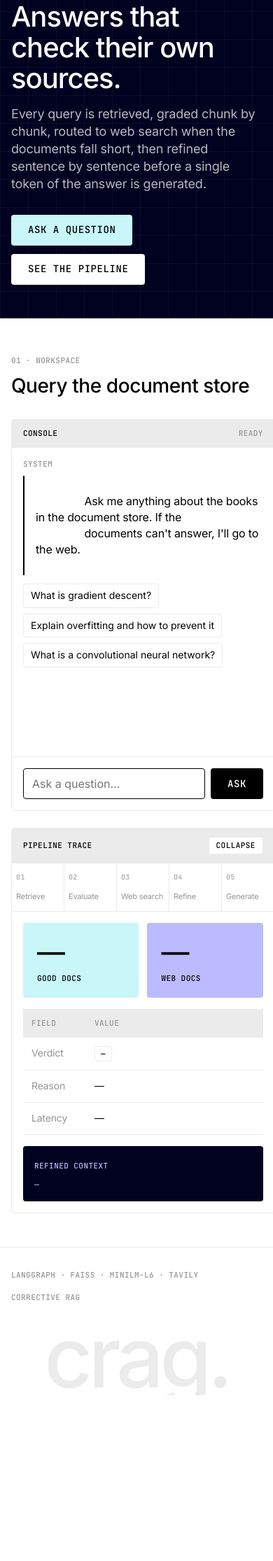
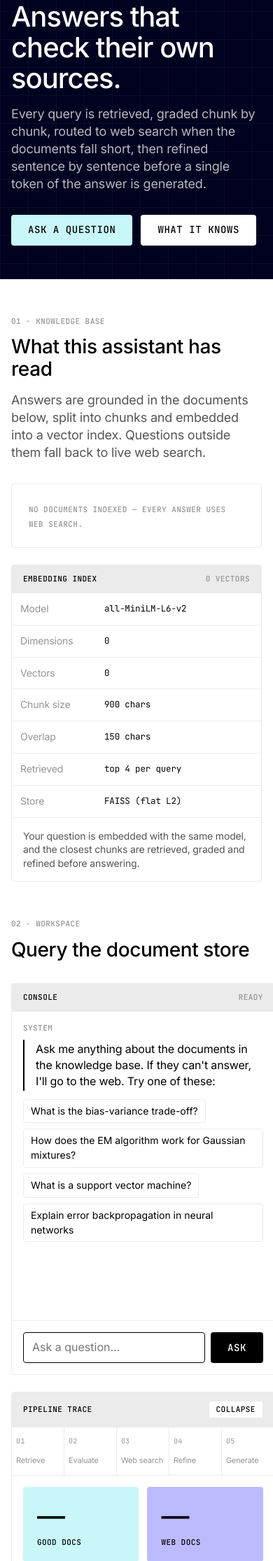
Before and after one commit to Aditya365x/CRAG, a FastAPI app: page / in a window 390 px wide. Shown: the part 485-2716 px from the top of the page at 70% size. Before the commit the page ends 2479 px from the top, so only its background shows below. Run offline with FastAPI, Linux system fonts and the light colour scheme; parts of the project's set-up code (start-up, migrations or seed data) failed here and were passed over.

Commit message:
Show users the knowledge base and embedding setup
- GET /documents returns indexed documents (title, author, pages, chunks,
  chapters from the PDF outline) and the embedding index details
- New "Knowledge base" UI section and book-specific example questions
- Fix stray indentation in the console welcome message

```diff
--- a/app/main.py
+++ b/app/main.py
@@ -6,7 +6,7 @@
 
 from app.schemas import AskRequest, AskResponse
 from app.pipeline import build_graph
-from app.document_store import get_vector_store
+from app.document_store import get_knowledge_base
 app = FastAPI(title="CRAG — Corrective RAG")
 
 # Serve static assets & templates
@@ -21,8 +21,14 @@
 @app.on_event("startup")
 def startup():
     global _graph
-    get_vector_store()
+    get_knowledge_base()  # loads the vector store too
     _graph = build_graph()
+
+
+@app.get("/documents")
+def documents():
+    """What the app knows: indexed documents and how they were embedded."""
+    return get_knowledge_base()
 
 
 @app.get("/health")
--- a/app/static/script.js
+++ b/app/static/script.js
@@ -135,15 +135,97 @@
     }
   }
 
+  /* ── Knowledge base ── */
+  function el(tag, className, text) {
+    const node = document.createElement(tag);
+    if (className) node.className = className;
+    if (text !== undefined) node.textContent = text;
+    return node;
+  }
+
+  function renderDocs(docs) {
+    const wrap = document.getElementById("kbDocs");
+    wrap.innerHTML = "";
+    if (!docs.length) {
+      const card = el("div", "card kb-doc");
+      card.appendChild(el("span", "mono-label muted", "No documents indexed — every answer uses web search."));
+      wrap.appendChild(card);
+      return;
+    }
+    docs.forEach((d, i) => {
+      const card = el("article", "card kb-doc");
+      card.appendChild(el("span", "mono-label muted", `Source ${String(i + 1).padStart(2, "0")} · ${d.file}`));
+      card.appendChild(el("h3", "", d.title));
+      if (d.author) card.appendChild(el("div", "author", d.author));
+
+      const meta = el("div", "kb-meta");
+      meta.appendChild(el("span", "tag", `${d.pages} pages`));
+      meta.appendChild(el("span", "tag tag-mint", `${d.chunks.toLocaleString()} chunks`));
+      if (d.chapters.length) meta.appendChild(el("span", "tag tag-peri", `${d.chapters.length} chapters`));
+      card.appendChild(meta);
+
+      if (d.chapters.length) {
+        card.appendChild(el("span", "mono-label muted kb-chapters-label", "Topics covered"));
+        const list = el("ol", "kb-chapters");
+        d.chapters.forEach((c) => list.appendChild(el("li", "", c)));
+        card.appendChild(list);
+      }
+      wrap.appendChild(card);
+    });
+  }
+
+  function renderSpec(e) {
+    document.getElementById("kbVectors").textContent = `${e.vectors.toLocaleString()} vectors`;
+    const rows = [
+      ["Model", e.model],
+      ["Dimensions", e.dimensions],
+      ["Vectors", e.vectors.toLocaleString()],
+      ["Chunk size", `${e.chunk_size} chars`],
+      ["Overlap", `${e.chunk_overlap} chars`],
+      ["Retrieved", `top ${e.top_k} per query`],
+      ["Store", e.vector_store],
+    ];
+    const body = document.getElementById("kbSpec");
+    body.innerHTML = "";
+    rows.forEach(([k, v]) => {
+      const tr = el("tr");
+      tr.appendChild(el("td", "", k));
+      tr.appendChild(el("td", "", String(v)));
+      body.appendChild(tr);
+    });
+  }
+
+  function renderChips(questions) {
+    const chips = document.getElementById("chips");
+    chips.innerHTML = "";
+    questions.forEach((q) => {
+      const chip = el("button", "chip", q);
+      chip.type = "button";
+      chip.addEventListener("click", () => {
+        input.value = q;
+        ask();
+      });
+      chips.appendChild(chip);
+    });
+  }
+
+  async function loadKnowledgeBase() {
+    try {
+      const res = await fetch("/documents");
+      if (!res.ok) throw new Error(`HTTP ${res.status}`);
+      const kb = await res.json();
+      renderDocs(kb.documents);
+      renderSpec(kb.embeddings);
+      renderChips(kb.example_questions);
+    } catch (err) {
+      document.getElementById("kbDocs").innerHTML =
+        '<div class="card kb-doc"><span class="mono-label muted">Could not load the knowledge base.</span></div>';
+    }
+  }
+
   /* ── Events ── */
   form.addEventListener("submit", ask);
-
-  document.querySelectorAll(".chip").forEach((chip) =>
-    chip.addEventListener("click", () => {
-      input.value = chip.textContent;
-      ask();
-    })
-  );
+  loadKnowledgeBase();
 
   metaClose.addEventListener("click", () => {
     const trace = document.querySelector(".trace");
--- a/app/static/style.css
+++ b/app/static/style.css
@@ -165,6 +165,62 @@
 .blueprint-marks line { stroke: rgba(255, 255, 255, 0.18); stroke-dasharray: 3 5; }
 .blueprint-marks text { fill: rgba(255, 255, 255, 0.45); }
 
+/* ── Knowledge base band ── */
+.knowledge { padding: 80px 0 0; }
+.section-lead {
+  margin-top: 16px;
+  max-width: 640px;
+  font-size: 18px;
+  line-height: 25px;
+  letter-spacing: -0.18px;
+  color: #555;
+}
+.kb-grid {
+  display: grid;
+  grid-template-columns: minmax(0, 1.5fr) minmax(0, 1fr);
+  gap: 24px;
+  align-items: start;
+}
+.kb-docs { display: flex; flex-direction: column; gap: 16px; }
+.kb-doc { padding: 24px; }
+.kb-doc h3 {
+  font-size: 22px;
+  font-weight: 500;
+  line-height: 26px;
+  letter-spacing: -0.22px;
+  margin: 10px 0 4px;
+}
+.kb-doc .author { color: var(--body); }
+.kb-meta { display: flex; gap: 8px; flex-wrap: wrap; margin-top: 16px; }
+.tag {
+  font-family: var(--mono);
+  font-size: 11px;
+  font-weight: 500;
+  letter-spacing: 0.04em;
+  text-transform: uppercase;
+  padding: 3px 8px;
+  border-radius: var(--r-sm);
+  background: var(--hairline);
+}
+.tag-mint { background: var(--mint); }
+.tag-peri { background: var(--periwinkle); }
+.kb-chapters-label { display: block; margin: 20px 0 10px; }
+.kb-chapters {
+  list-style: none;
+  display: grid;
+  grid-template-columns: repeat(2, minmax(0, 1fr));
+  border-top: 1px solid var(--hairline);
+}
+.kb-chapters li {
+  padding: 8px 0;
+  border-bottom: 1px solid var(--hairline);
+  font-size: 14px;
+}
+.kb-chapters li:nth-child(odd) { padding-right: 16px; }
+.kb-spec .table td:first-child { width: 120px; }
+.kb-spec .table td:last-child { font-family: var(--mono); font-size: 12.5px; }
+.kb-note { padding: 16px; font-size: 14px; line-height: 19.6px; color: #555; }
+
 /* ── Workspace band ── */
 .workspace { padding: 80px 0; }
 .section-head { margin-bottom: 32px; }
@@ -229,6 +285,7 @@
   padding: 2px 0 2px 16px;
 }
 .message.bot.error .bubble { border-left-color: var(--orange); }
+.message.welcome .bubble { white-space: normal; }
 
 .message.loading .bubble {
   border-left-color: var(--hairline);
@@ -395,7 +452,8 @@
 @media (max-width: 991px) {
   .hero-inner { grid-template-columns: 1fr; }
   .hero-art { order: -1; max-width: 420px; }
-  .grid { grid-template-columns: 1fr; }
+  .grid,
+  .kb-grid { grid-template-columns: 1fr; }
 }
 
 @media (max-width: 767px) {
@@ -406,6 +464,9 @@
   .hero h1 { font-size: 40px; line-height: 44px; letter-spacing: -1px; }
   .section-head h2 { font-size: 28px; line-height: 32px; letter-spacing: -0.42px; }
   .workspace { padding: 48px 0; }
+  .knowledge { padding: 48px 0 0; }
+  .kb-chapters { grid-template-columns: 1fr; }
+  .kb-chapters li:nth-child(odd) { padding-right: 0; }
   .console { height: 560px; }
   .chat { padding: 16px; }
   .btn { min-height: 44px; }
--- a/app/templates/index.html
+++ b/app/templates/index.html
@@ -15,6 +15,7 @@
     <div class="container nav-inner">
       <a class="logo" href="/">crag<span class="logo-dot">.</span></a>
       <div class="nav-links">
+        <a href="#knowledge">Knowledge base</a>
         <a href="#workspace">Workspace</a>
         <a href="#pipeline">Pipeline</a>
         <a href="/docs">API</a>
@@ -36,7 +37,7 @@
         </p>
         <div class="hero-ctas">
           <a class="btn btn-mint" href="#workspace">Ask a question</a>
-          <a class="btn btn-white" href="#pipeline">See the pipeline</a>
+          <a class="btn btn-white" href="#knowledge">What it knows</a>
         </div>
       </div>
       <div class="hero-art" aria-hidden="true">
@@ -64,11 +65,48 @@
     </div>
   </header>
 
+  <!-- ── Knowledge base ── -->
+  <section id="knowledge" class="knowledge">
+    <div class="container">
+      <div class="section-head">
+        <span class="eyebrow eyebrow-light">01 · Knowledge base</span>
+        <h2>What this assistant has read</h2>
+        <p class="section-lead">
+          Answers are grounded in the documents below, split into chunks and
+          embedded into a vector index. Questions outside them fall back to
+          live web search.
+        </p>
+      </div>
+
+      <div class="kb-grid">
+        <div class="kb-docs" id="kbDocs">
+          <div class="card kb-doc kb-loading"><span class="mono-label muted">Loading documents…</span></div>
+        </div>
+
+        <aside class="card kb-spec">
+          <div class="card-head">
+            <span class="mono-label">Embedding index</span>
+            <span class="mono-label muted" id="kbVectors">—</span>
+          </div>
+          <table class="table">
+            <tbody id="kbSpec">
+              <tr><td colspan="2" class="muted">—</td></tr>
+            </tbody>
+          </table>
+          <p class="kb-note">
+            Your question is embedded with the same model, and the closest
+            chunks are retrieved, graded and refined before answering.
+          </p>
+        </aside>
+      </div>
+    </div>
+  </section>
+
   <!-- ── Workspace ── -->
   <main id="workspace" class="workspace">
     <div class="container">
       <div class="section-head">
-        <span class="eyebrow eyebrow-light">01 · Workspace</span>
+        <span class="eyebrow eyebrow-light">02 · Workspace</span>
         <h2>Query the document store</h2>
       </div>
 
@@ -84,14 +122,10 @@
             <div class="message bot welcome">
               <span class="mono-label muted">System</span>
               <div class="bubble">
-                Ask me anything about the books in the document store. If the
-                documents can't answer, I'll go to the web.
+                Ask me anything about the documents in the knowledge base. If
+                they can't answer, I'll go to the web. Try one of these:
               </div>
-              <div class="chips">
-                <button class="chip" type="button">What is gradient descent?</button>
-                <button class="chip" type="button">Explain overfitting and how to prevent it</button>
-                <button class="chip" type="button">What is a convolutional neural network?</button>
-              </div>
+              <div class="chips" id="chips"></div>
             </div>
           </div>
 
@@ -169,7 +203,7 @@
   <!-- ── Footer ── -->
   <footer class="footer">
     <div class="container footer-row">
-      <span class="mono-label muted">LangGraph · FAISS · MiniLM-L6 · Tavily</span>
+      <span class="mono-label muted">LangGraph · FAISS · MiniLM-L6 · Tavily · <a href="/documents">/documents</a></span>
       <span class="mono-label muted">Corrective RAG</span>
     </div>
     <div class="wordmark" aria-hidden="true">crag.</div>
```
Also changed, not shown: app/config.py (+8 -0 lines), app/document_store.py (+53 -0 lines), README.md.
